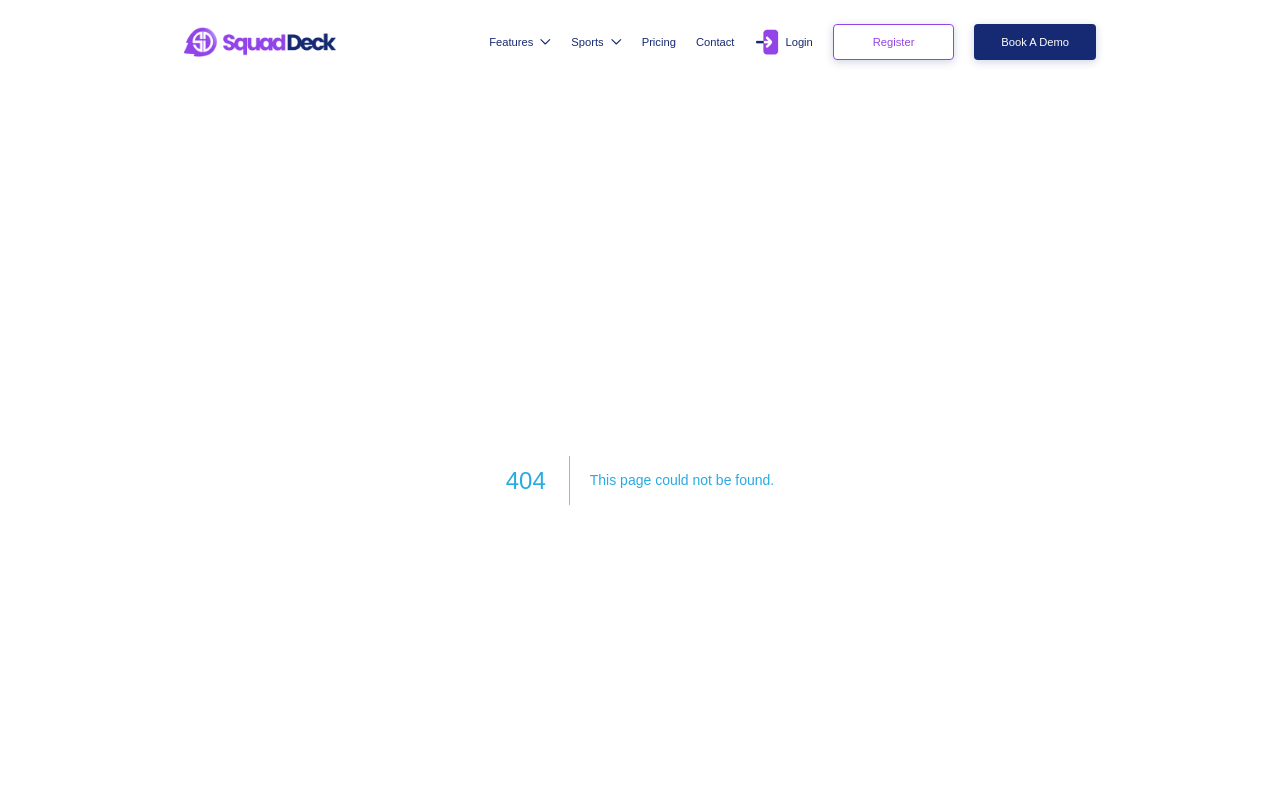
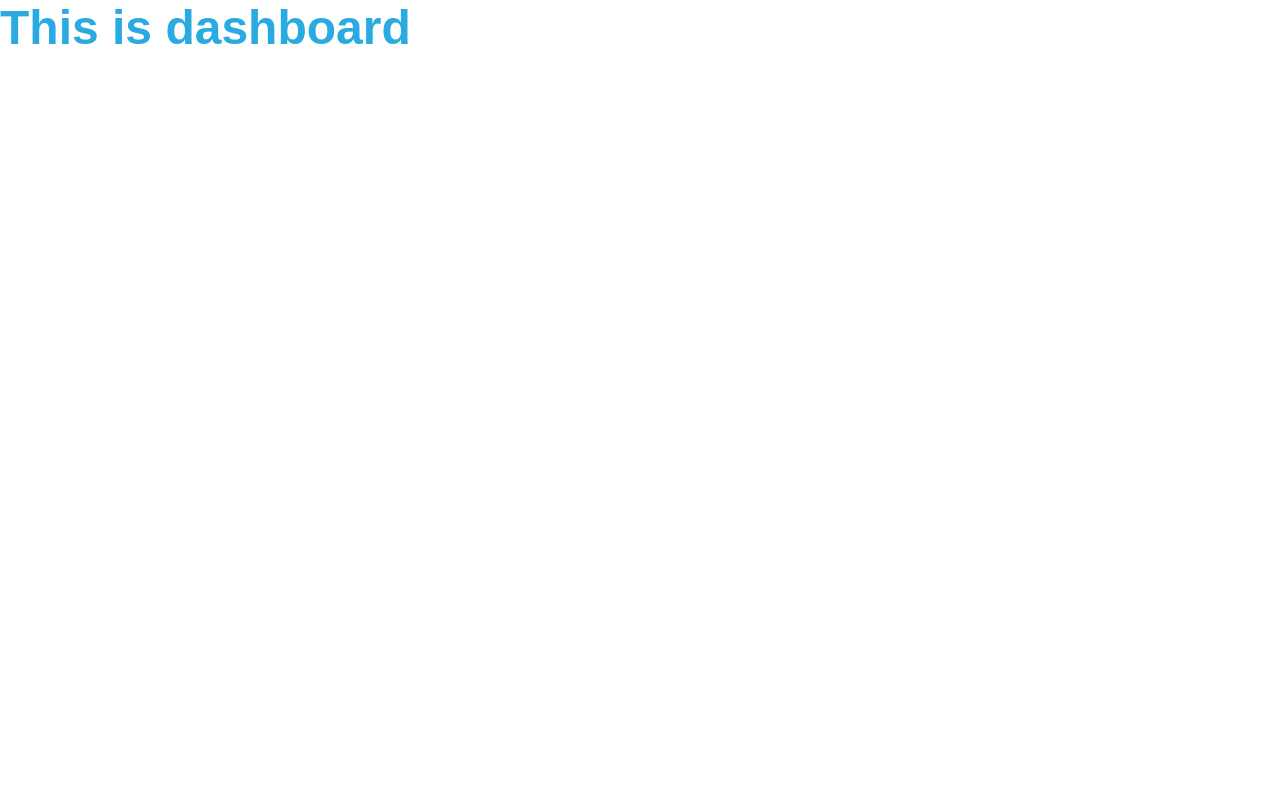
Before and after one commit to tuhin-netmow/sd-next, a Next.js app: page /dashboard in a window 1280 px wide. Before the commit this address had no page. Shown: the top 800 px of the page. Built offline with nearby package versions, Linux system fonts and the light colour scheme.

Commit message:
separate layout added and dashboard route added also with those structure are ready

```diff
--- a/src/components/layout.js
+++ b/src/components/layouts/HomeLayout.js
@@ -1,7 +1,7 @@
 import React from 'react'
 import Head from 'next/head';
-import Header from './common/header/header';
-import Footer from './common/footer/footer';
+import Header from '../common/header/header';
+import Footer from '../common/footer/footer';
 
 export default function Layout({ children }) {
   const websiteTitle = "Squaddeck - Sports Club Management Software";
--- a/src/pages/_app.js
+++ b/src/pages/_app.js
@@ -1,10 +1,9 @@
 import '@/styles/globals.css';
-import Layout from '@/components/layout';
 
-export default function App({ Component, pageProps }) {
-  return (
-    <Layout>
-      <Component {...pageProps} />
-    </Layout>
-  )
+
+export default function MyApp({ Component, pageProps }) {
+  // Use the layout defined at the page level, if available
+  const getLayout = Component.getLayout || ((page) => page);
+
+  return getLayout(<Component {...pageProps} />);
 }
--- /dev/null
+++ b/src/pages/dashboard/index.jsx
@@ -0,0 +1,13 @@
+import React from 'react';
+
+const dashboard = () => {
+    return (
+        <div>
+            <h1>
+                This is dashboard
+            </h1>
+        </div>
+    );
+};
+
+export default dashboard;
```
Also changed, not shown: src/pages/index.js (+8 -1 lines), src/components/layouts/DashboardLayout.js (added).
